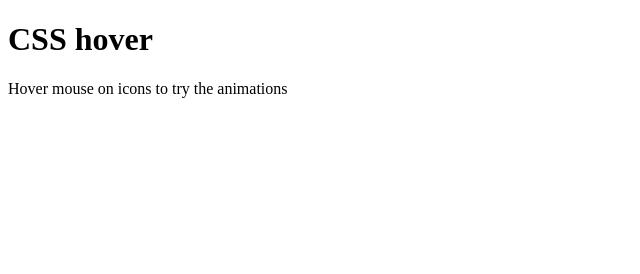
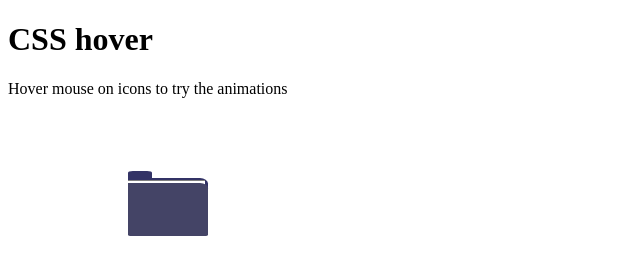
Before and after one commit to Naoroy/hover-effect, a plain HTML site: page www/index.html in a window 1280 px wide. Shown: the whole page, without its empty margins (0-640 px from the left). Drawn offline with Linux system fonts and the light colour scheme.

Commit message:
Create static folder icon

```diff
--- a/www/index.html
+++ b/www/index.html
@@ -3,9 +3,15 @@
 <head>
   <meta charset="UTF-8">
   <title>CSS Hover</title>
+  <link href="style.css" rel="stylesheet">
 </head>
 <body>
   <h1>CSS hover</h1>
   <p>Hover mouse on icons to try the animations</p>
+  <div id="container">
+    <div class="icon-folder">
+      <div class="document"></div>
+    </div>
+  </div>
 </body>
 </html>
--- /dev/null
+++ b/www/style.css
@@ -0,0 +1,44 @@
+#container {
+  margin: 5em auto;
+  width: 80vw;
+}
+
+.icon-folder {
+  background: #336;
+  width: 5em;
+  height: 3.5em;
+  border-radius: 0 10% 3% 3%;
+  position: relative;
+}
+
+.icon-folder::before{
+  width: 1.5em;
+  height: .6em;
+  border-radius: 20%;
+  content: "";
+  display: inline-block;
+  position: relative;
+  top: -0.7em;
+  padding: 0;
+  background: inherit;
+}
+
+.icon-folder .document {
+  background: white;
+  height: inherit;
+  width: 96%;
+  border-top: grey 1px solid;
+  position: absolute;
+  top: .15em;
+}
+
+.icon-folder::after {
+  background: #446;
+  width: 5em;
+  height: 3.3em;
+  border-radius: 0 10% 3% 3%;
+  content: "";
+  position: relative;
+  top: -0.8em;
+  display: inline-block;
+}
```
